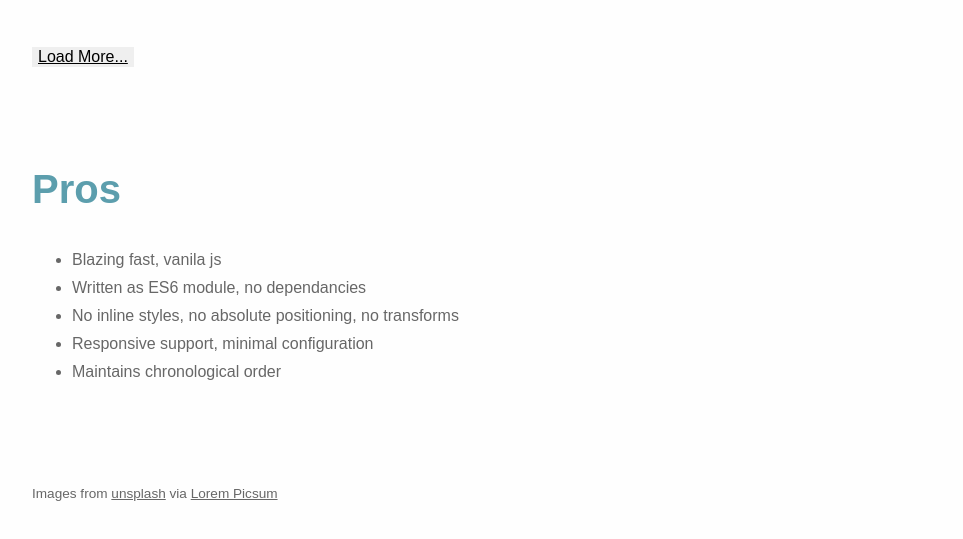
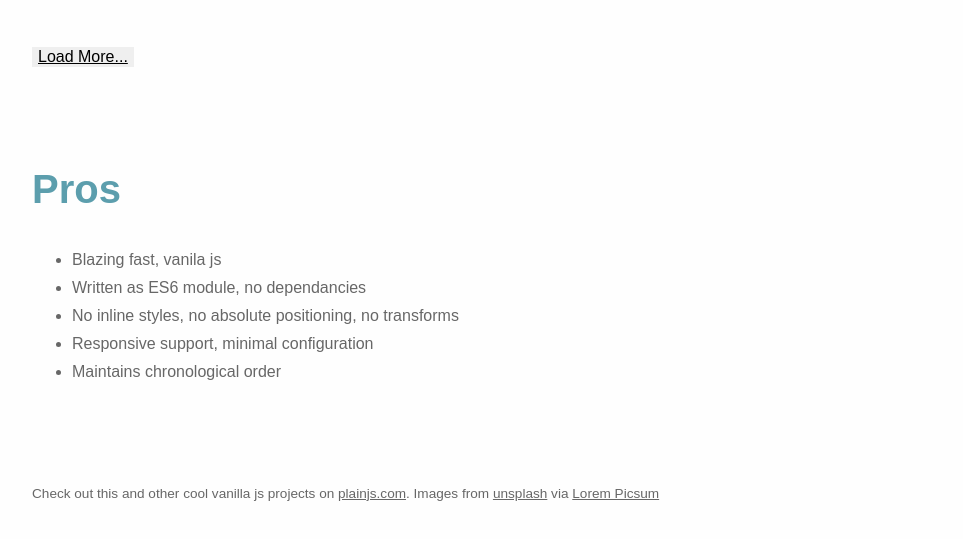
Before and after one commit to mladenilic/columns.js, a website built with webpack: page site/index.html in a window 1280 px wide. Shown: the part 3073-3612 px from the top of the page, without its empty margins (158-1121 px from the left). Built offline with nearby package versions, Linux system fonts and the light colour scheme.

Commit message:
Shout-out to plainjs.com

```diff
--- a/site/index.html
+++ b/site/index.html
@@ -75,7 +75,7 @@
         </section>
 
         <div class="credits">
-            Images from <a href="https://unsplash.com/" target="_blank">unsplash</a> via <a href="https://picsum.photos/" target="_blank">Lorem Picsum</a>
+            Check out this and other cool vanilla js projects on <a href="https://plainjs.com/" target="_blank">plainjs.com</a>. Images from <a href="https://unsplash.com/" target="_blank">unsplash</a> via <a href="https://picsum.photos/" target="_blank">Lorem Picsum</a>
         </div>
     </div>
 </body>
```
